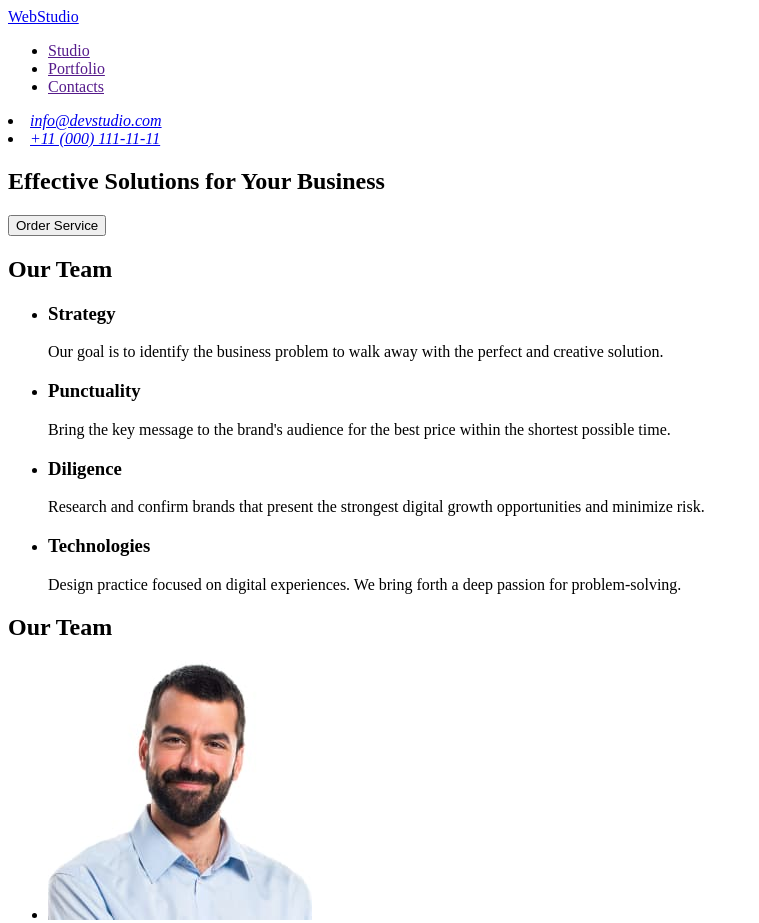
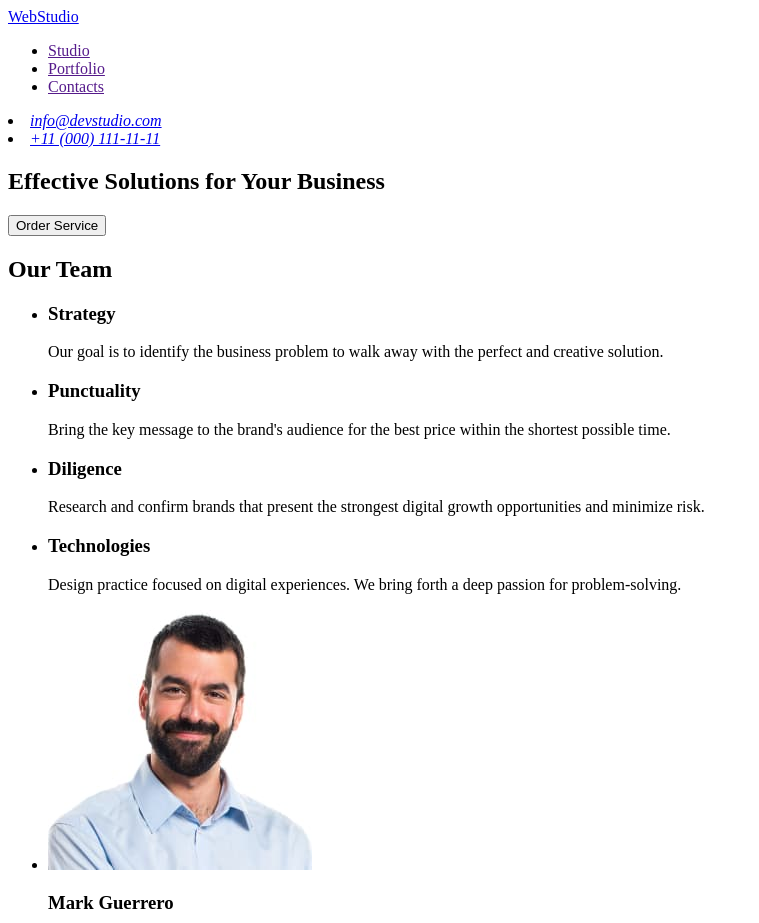
Before and after one commit to Yuriy99-developer/goit-markup-hw-01, a plain HTML site: page index.html in a window 1280 px wide. Shown: the top 923 px of the page, without its empty margins (0-759 px from the left). Drawn offline with Linux system fonts and the light colour scheme.

Commit message:
commit message

```diff
--- a/index.html
+++ b/index.html
@@ -54,7 +54,6 @@
             </ul>
         </section>
         <section>
-            <h2>Our Team</h2>
             <ul>
                 <li>
                     <img src="./images/Mark_Guerrero.jpg" width="264" alt="Mark Guerrero">
```
